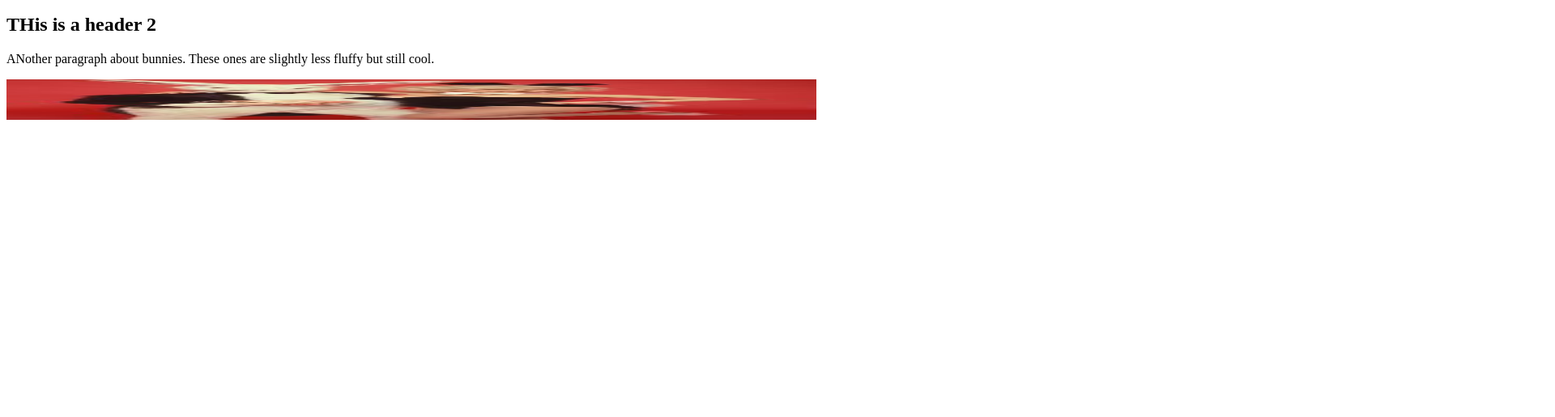
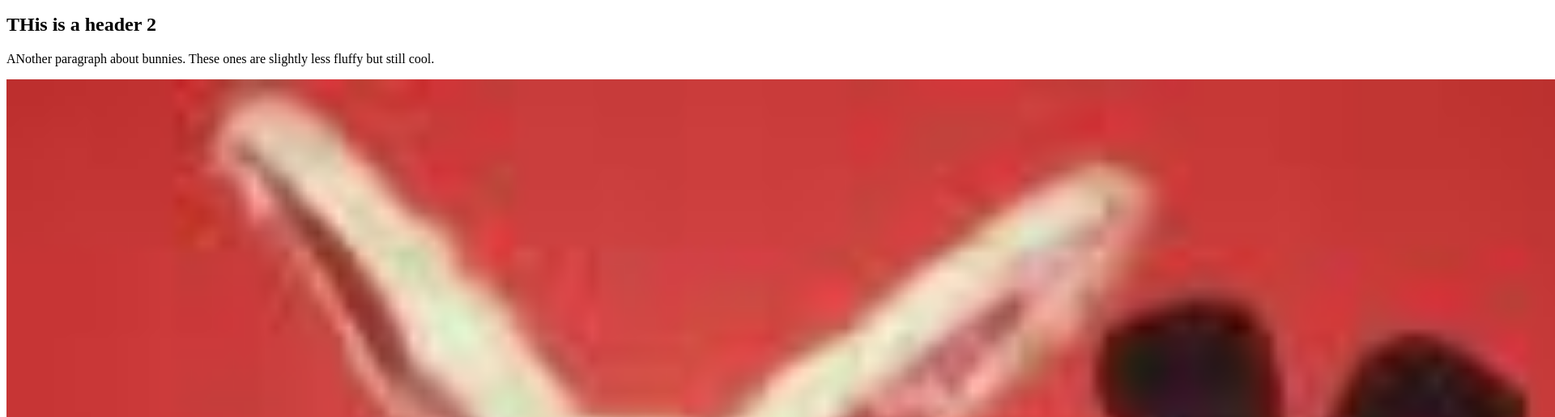
Before and after one commit to profjanna/fluffyBunny, a plain HTML site: page index.html in a window 1280 px wide. Shown: the part 101-616 px from the top of the page at 81% size, 1920 px wide, since content can reach past the window. Drawn offline with Linux system fonts and the light colour scheme.

Commit message:
Update index.html

```diff
--- a/index.html
+++ b/index.html
@@ -8,6 +8,6 @@
   <p> THis is a paragraph about fluffy bunnies. Omg this is so cute hurray I love them. Blah Blah blah</p>
   <h2>THis is a header 2</h2>
   <p> ANother paragraph about bunnies. These ones are slightly less fluffy but still cool. </p>
-<img src="dollywithbunny.jpg" width="1000" height="50">
+<img src="dollywithbunny.jpg" width="200%">
 </body>
 </html>
```
